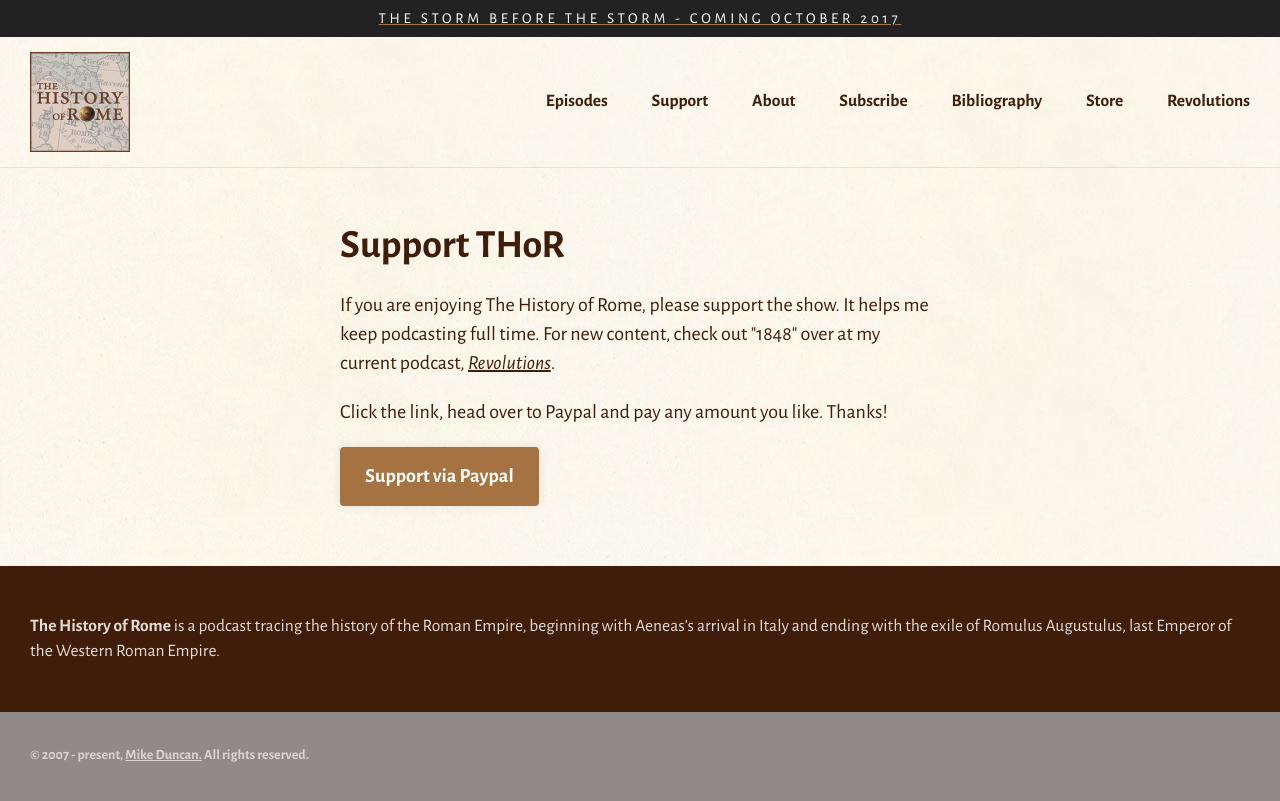
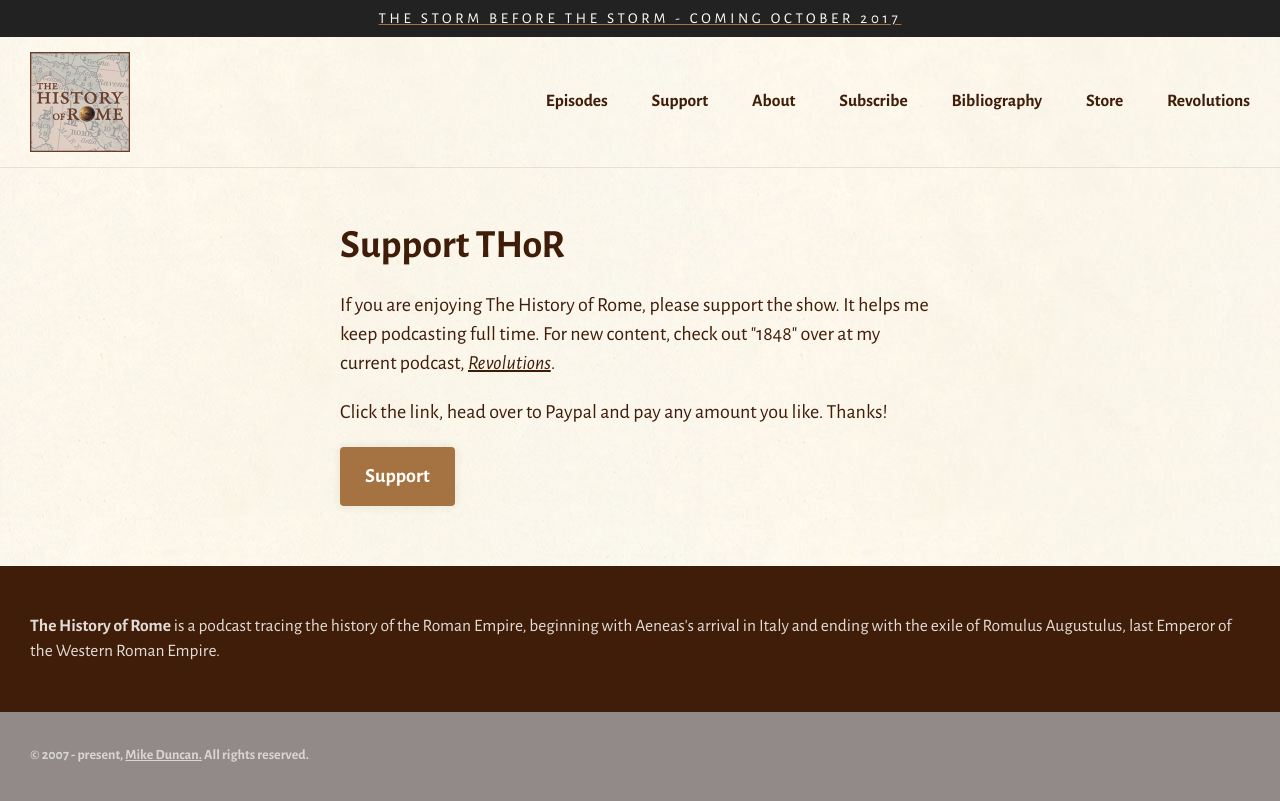
Before and after one commit to Brandi-Duncan/thehistoryofrome.com, a Jekyll site: the page built from support.html, in a window 1280 px wide. Shown: the top 801 px of the page. Built offline with Jekyll 4.4.1, drawn with Linux system fonts in a browser that asks for light colours.

Commit message:
redirects support button link

```diff
--- a/support.html
+++ b/support.html
@@ -8,5 +8,5 @@ title: <h1 class="center">Support THoR</h1>
     <p class="center">Click the link, head over to Paypal and pay any amount you like. Thanks!</p>
 
     <p class="center">
-        <a class="button button--primary" href="https://www.paypal.com/donate/?token=6dzL5eFrlMZ_Wp_eJrwmqaYUtAXBki-LtPyuKz7HcIpOa2w1T-muxR0TbZPI2eTgSBINjG&country.x=US&locale.x=US">Support via Paypal</a>
+        <a class="button button--primary" href="http://thehistoryofrome.typepad.com/revolutions_podcast/donate.html">Support</a>
     </p>
```
